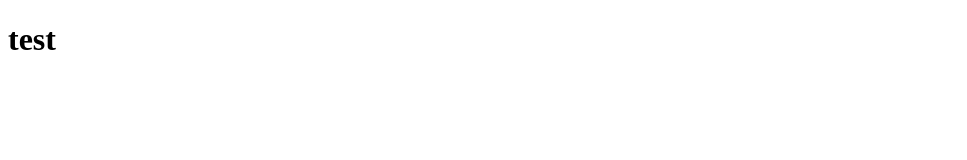
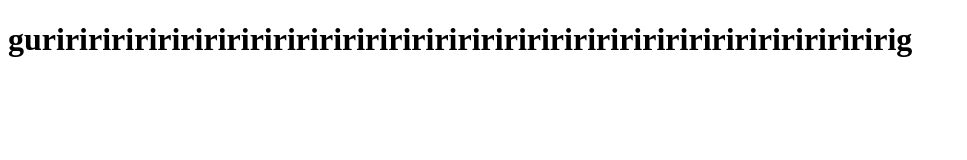
Before and after one commit to axtrct/axtrct.github.io, a plain HTML site: page index.html in a window 1280 px wide. Shown: the whole page, without its empty margins (0-967 px from the left). Drawn offline with Linux system fonts and the light colour scheme.

Commit message:
Update index.html

```diff
--- a/index.html
+++ b/index.html
@@ -4,9 +4,9 @@
     <meta charset="UTF-8" />
     <meta http-equiv="X-UA-Compatible" content="IE=edge" />
     <meta name="viewport" content="width=device-width, initial-scale=1.0" />
-    <title>Document</title>
+    <title>hii bozo</title>
   </head>
   <body>
-    <h1>test</h1>
+    <h1>guriririririririririririririririririririririririririririririririririririririg</h1>
   </body>
 </html>
```
